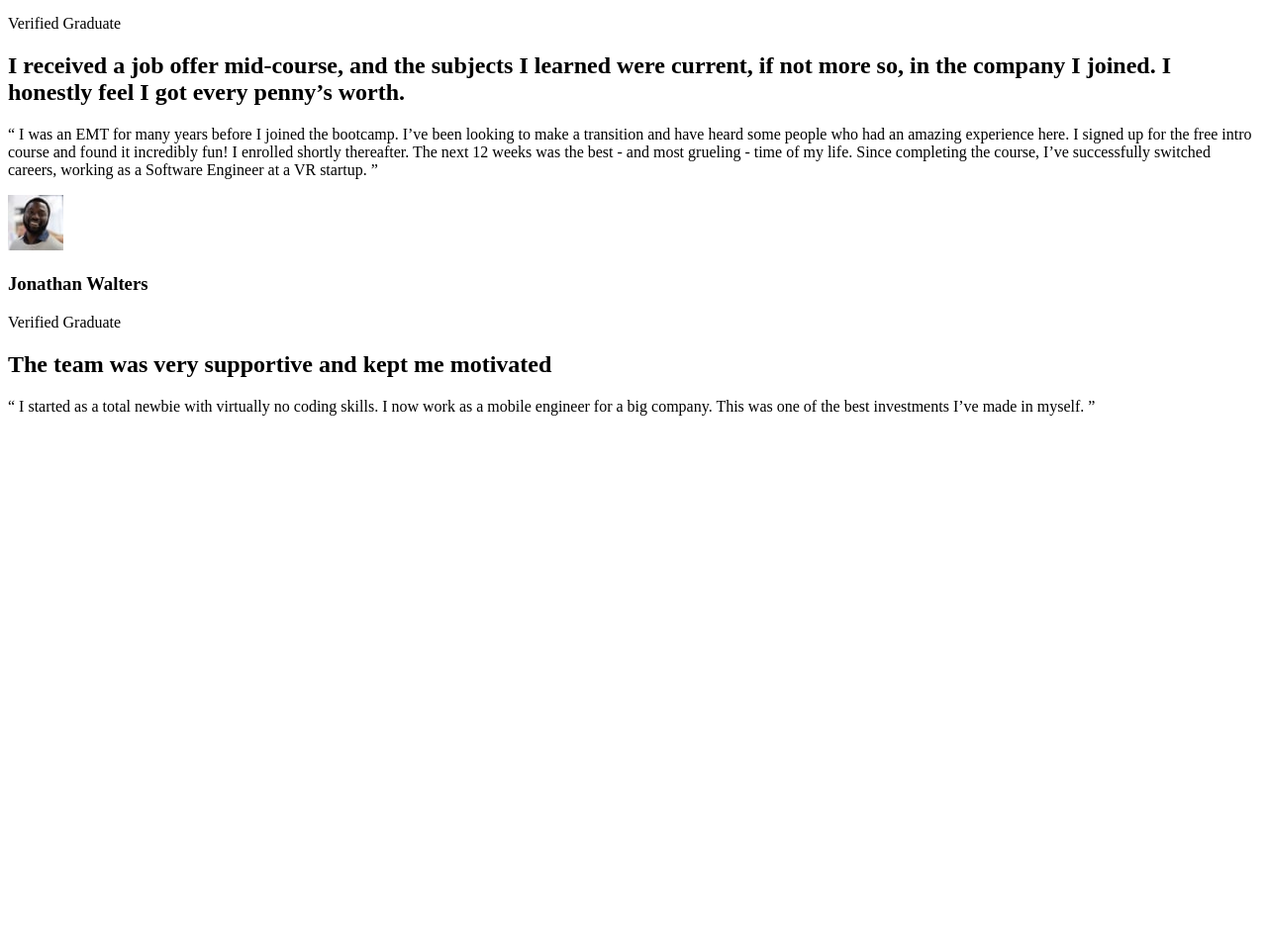
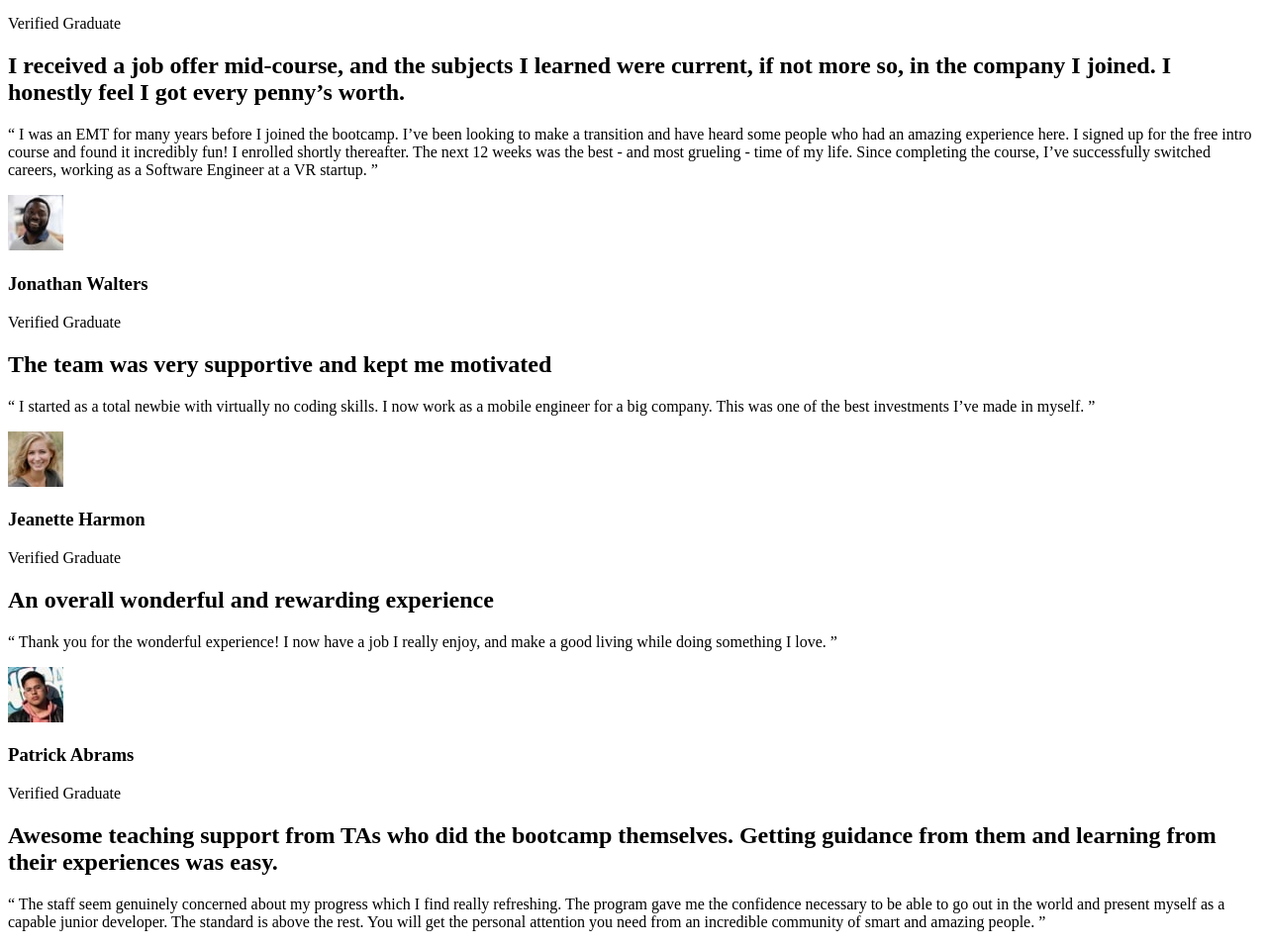
Before and after one commit to LucasDiello/frontend-mentor-test2, a plain HTML site: page index.html in a window 1280 px wide. Shown: the part 112-1069 px from the top of the page at 99% size. Before the commit the page ends 800 px from the top, so only its background shows below. Drawn offline with Linux system fonts and the light colour scheme.

Commit message:
cria tree div

```diff
--- a/index.html
+++ b/index.html
@@ -45,6 +45,34 @@
 
   <p>“ I started as a total newbie with virtually no coding skills. I now work as a mobile engineer
   for a big company. This was one of the best investments I’ve made in myself. ”</p>
+<div class="jeanette">
+  <div class="jeanette-img">
+    <img src="./images/image-jeanette.jpg" alt="">
+  </div>
+  <h3>Jeanette Harmon</h3>
+ <p> Verified Graduate</p>
+
+  <h2>An overall wonderful and rewarding experience</h2>
+
+ <p> “ Thank you for the wonderful experience! I now have a job I really enjoy, and make a good living
+  while doing something I love. ”</p>
+</div>
+</div>
+<div class="patrick">
+  <div class="patrick-img">
+    <img src="./images/image-patrick.jpg" alt="">
+  </div>
+  <h3> Patrick Abrams</h3>
+ <p> Verified Graduate</p>
+
+  <h2>Awesome teaching support from TAs who did the bootcamp themselves. Getting guidance from them and
+  learning from their experiences was easy.</h2>
+
+ <p> “ The staff seem genuinely concerned about my progress which I find really refreshing. The program
+  gave me the confidence necessary to be able to go out in the world and present myself as a capable
+  junior developer. The standard is above the rest. You will get the personal attention you need from
+  an incredible community of smart and amazing people. ”</p>
+</div>
 
 </body>
 </html>
```
